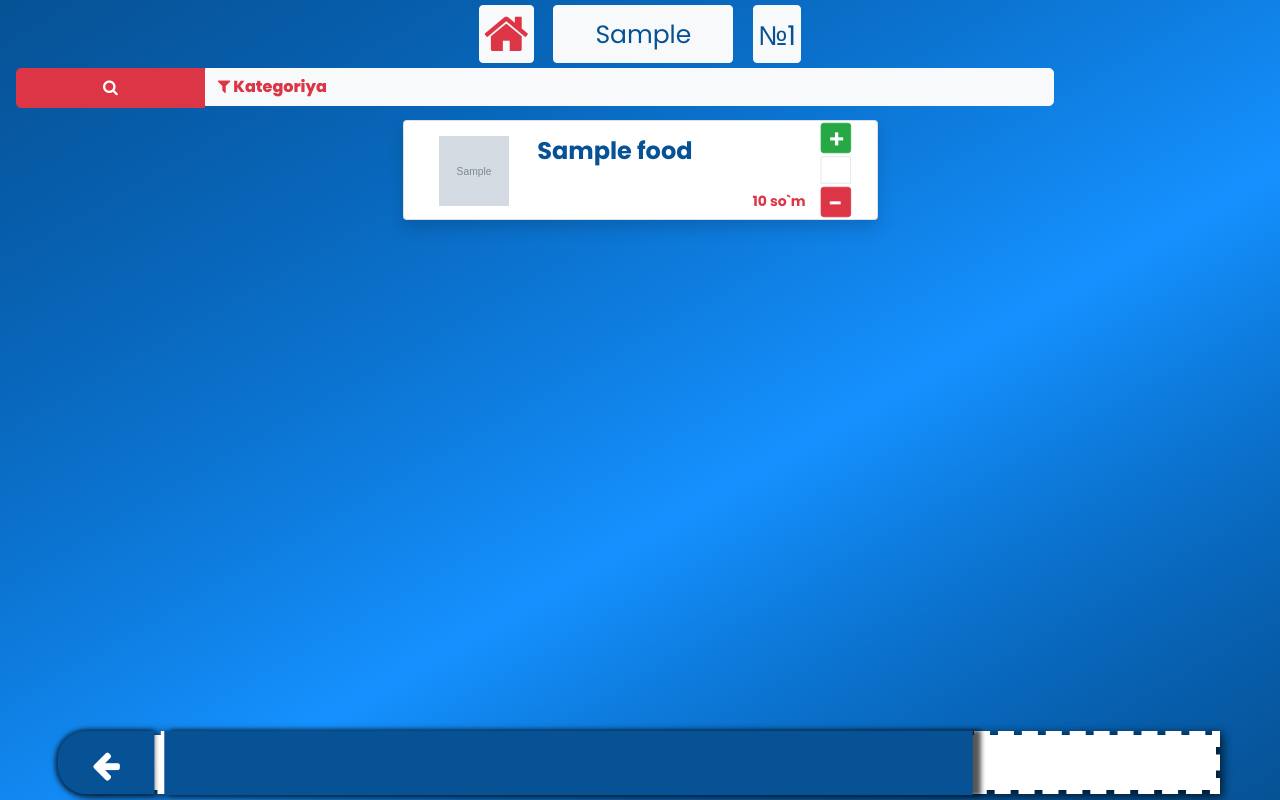
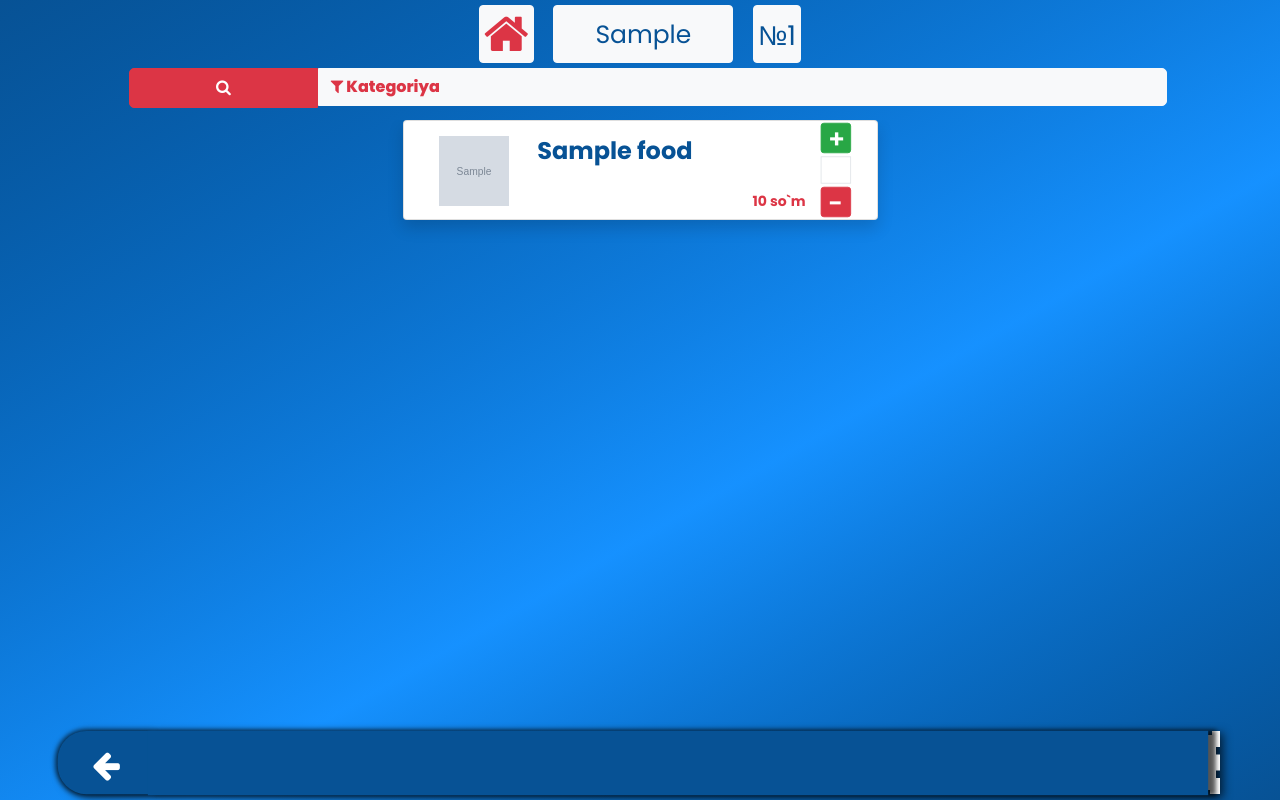
Before and after one commit to hasanbekme/SerWibe, a Django app: page /room/1/1/add_item in a window 1280 px wide. Run offline with Django 3.2, Linux system fonts and the light colour scheme; a user stored in the database is signed in; tables that the repository leaves empty hold one stand-in row (values such as "Sample post"); grey boxes marked "Sample" are stand-in pictures; parts of the project's set-up code (start-up, migrations or seed data) failed here and were passed over; some libraries are stand-ins or nearby versions.

Commit message:
1v desighn

```diff
--- a/templates/base2.html
+++ b/templates/base2.html
@@ -176,6 +176,16 @@
 		.dropdown-toggle::after{
 			display: none;
 		}
+		@media only screen and (min-width: 600px) {
+			.asdff{
+				left:10%!important;		}
+			#centered{
+				width: 80%;
+			}
+			.plussed{
+				right: 10%!important;
+			}
+		}
 	</style>
 </head>
 <body>
--- a/templates/waiter/add_item.html
+++ b/templates/waiter/add_item.html
@@ -1,6 +1,5 @@
 {% extends 'base2.html' %}
 {% block content %}
-
     <div class="topmenu" style="position: fixed; top: 0px;">
         <a class="btn btn-light text-danger p-1 " href="/room">
             <i class="fa fa-home" style="font-size:3em"></i>
@@ -13,7 +12,7 @@
                   style="height: 34px; display: inline-block; font-size: 1.7em;  margin-top: 6px;">№{{ table.number }}</span>
         </a>
     </div>
-    <div class="container row p-0 pl-2 mb-2 text-center m-auto"  style="position: fixed; top:68px; z-index: 1;">
+    <div class="container row p-0 pl-2 mb-2 text-center asdff"  style="position: fixed; top:68px; z-index: 1; left: 5%">
         <label class="col-2 btn btn-danger ml-2" style="padding:6.8px; border-radius: 5px 0 0 5px; z-index: 2;"
                for="searfilter" onclick="searchactive()">
             <i class="fa fa-search" id="searchorfilter"></i>
--- a/templates/waiter/order_view.html
+++ b/templates/waiter/order_view.html
@@ -43,7 +43,7 @@
        style="position:absolute; right: 5%; bottom: 80px; border-radius: 50%; background:white; color: #075295; width:50px; height:50px; padding:10px; box-shadow: 0px 0px 8px 2px #000000aa; opacity: 0.9;">
         <i class='fa fa-print' style="font-size:2.4em"></i>
     </a>
-    <a href="{% url 'add_item' pk_room=room.pk pk_table=table.pk %}"
+    <a class="plussed" href="{% url 'add_item' pk_room=room.pk pk_table=table.pk %}"
        style="position:absolute; right: 22%; bottom: 80px; border-radius: 50%; background:white; color: #075295; width:50px; height:50px; padding:10px; box-shadow: 0px 0px 8px 2px #000000aa; opacity: 0.9;">
         <i class='fa fa-plus' style="font-size:2.4em"></i>
     </a>
```
